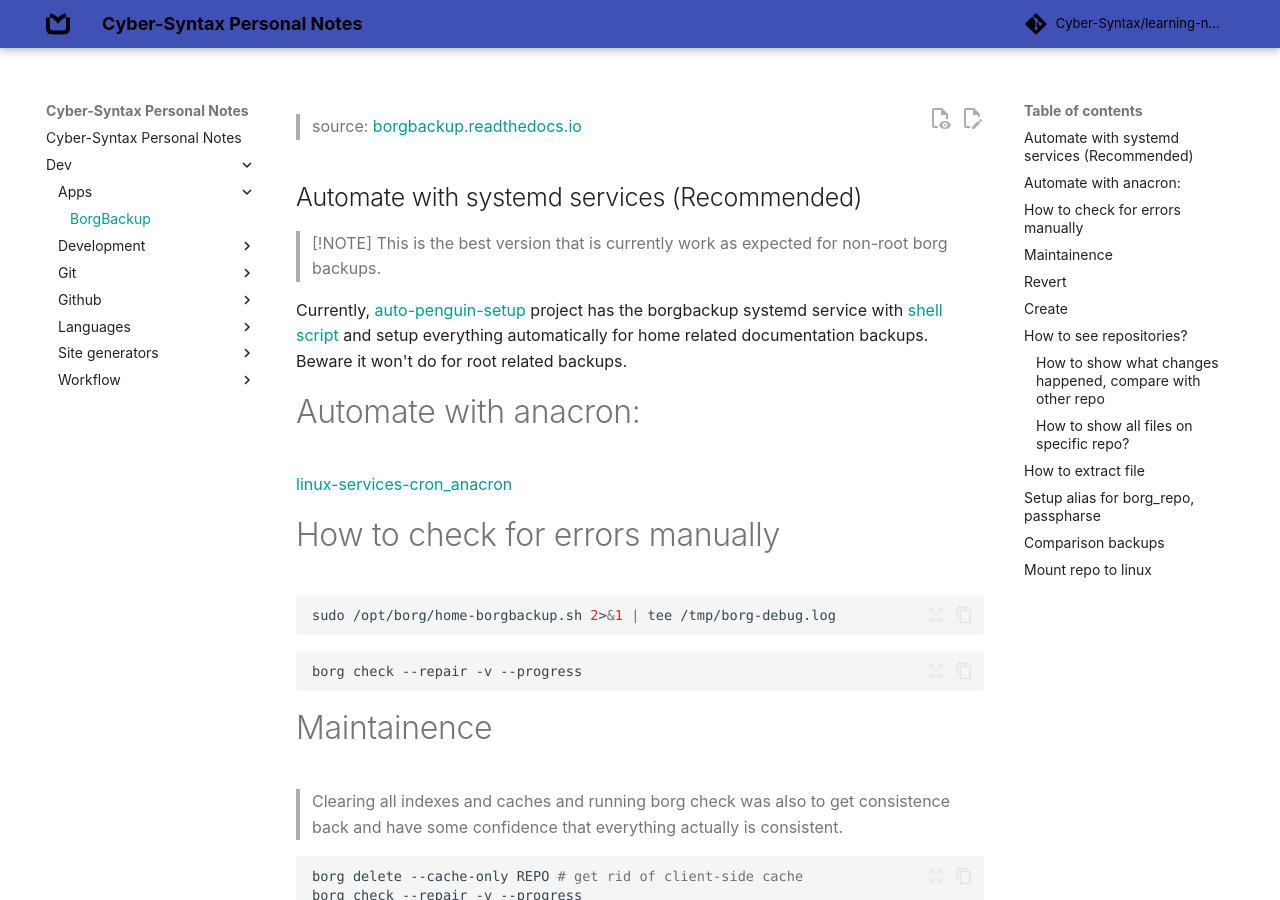
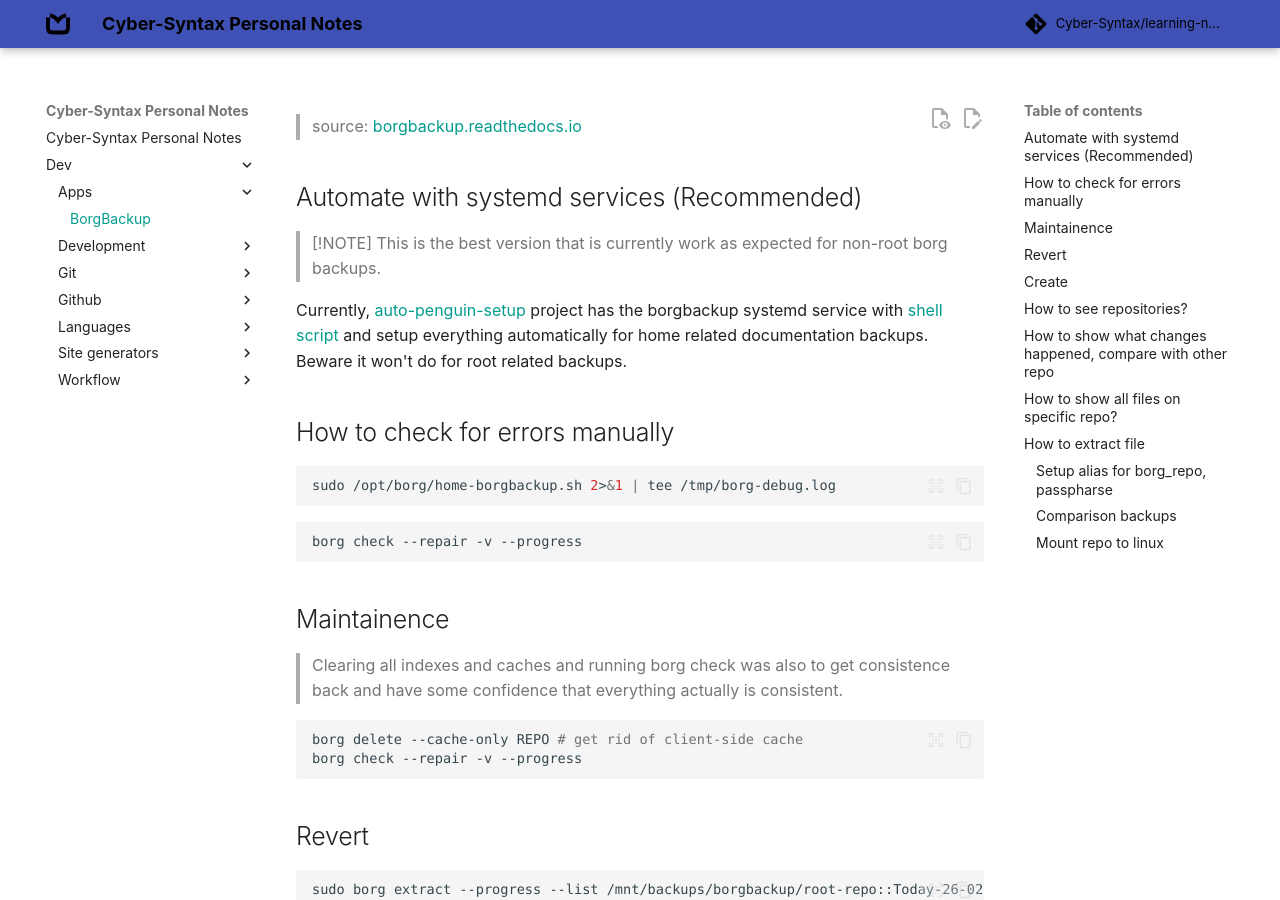
Before and after one commit to Cyber-Syntax/learning-notes, an MkDocs documentation site: the page built from docs/dev/apps/borgbackup.md, in a window 1280 px wide and 900 px high. Built offline with MkDocs 1.6.1 and Material for MkDocs 9.7.7, drawn with Linux system fonts in a browser that asks for light colours; some web fonts are replaced; comment, search, counter and statistics services are not loaded.

Commit message:
docs(apps): fix style and remove anacron

````diff
--- a/docs/dev/apps/borgbackup.md
+++ b/docs/dev/apps/borgbackup.md
@@ -13,11 +13,7 @@ tags:
 
 Currently, [auto-penguin-setup](https://github.com/Cyber-Syntax/auto-penguin-setup) project has the borgbackup systemd service with [shell script](https://github.com/Cyber-Syntax/auto-penguin-setup/blob/main/src/aps/configs/borg-scripts/borg.sh) and setup everything automatically for home related documentation backups. Beware it won't do for root related backups.
 
-# Automate with anacron:
-
-[linux-services-cron_anacron](11_System-Administrator/11.01_Linux/11.01a_Distro/Fedora/linux-services-cron_anacron.md)
-
-# How to check for errors manually
+## How to check for errors manually
 
 ```bash
 sudo /opt/borg/home-borgbackup.sh 2>&1 | tee /tmp/borg-debug.log
@@ -27,7 +23,7 @@ sudo /opt/borg/home-borgbackup.sh 2>&1 | tee /tmp/borg-debug.log
 borg check --repair -v --progress
 ```
 
-# Maintainence
+## Maintainence
 
 > Clearing all indexes and caches and running borg check was also to get consistence back and have some confidence that everything actually is consistent.
 
@@ -36,13 +32,13 @@ borg delete --cache-only REPO # get rid of client-side cache
 borg check --repair -v --progress
 ```
 
-# Revert
+## Revert
 
 ```bash
 sudo borg extract --progress --list /mnt/backups/borgbackup/root-repo::Today-26-02-2024
 ```
 
-# Create
+## Create
 
 ```python
 borg init --encryption=none /media/backups/home-repo
@@ -58,7 +54,7 @@ sudo borg create --list --filter=AME --progress --stats --exclude-from my_exclud
 
 - AME for --list option to see only added, modified, error happened reading file.
 
-# How to see repositories?
+## How to see repositories?
 
 ```bash
 borg list <repo_location>
@@ -102,21 +98,21 @@ sudo borg extract /mnt/backups/borgbackup/home::home-backup-19-06-2026 home/deve
 sudo chmod 755 -R ./home/*
 ```
 
-# Setup alias for borg_repo, passpharse
+## Setup alias for borg_repo, passpharse
 
 ```git
 export BORG_REPO = '/media/backups/borgrepo'
 export BORG_PASSPHRASE='1234'
 ```
 
-# Comparison backups
+## Comparison backups
 
 ```git
 borg diff <repo>::Tuesday Monday
 output: add 20B Wallpaper/newfile.txt
 ```
 
-# Mount repo to linux
+## Mount repo to linux
 
 ```pytohn
 borg mount :: /tmp/mount
````
